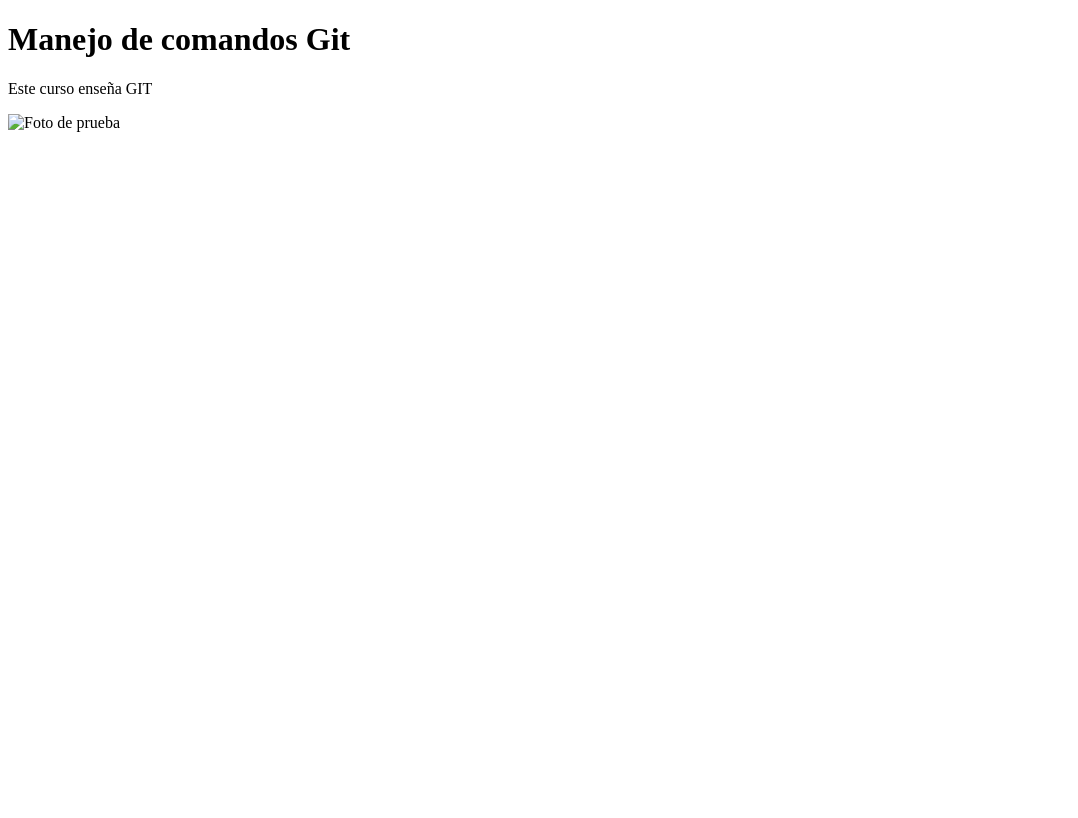
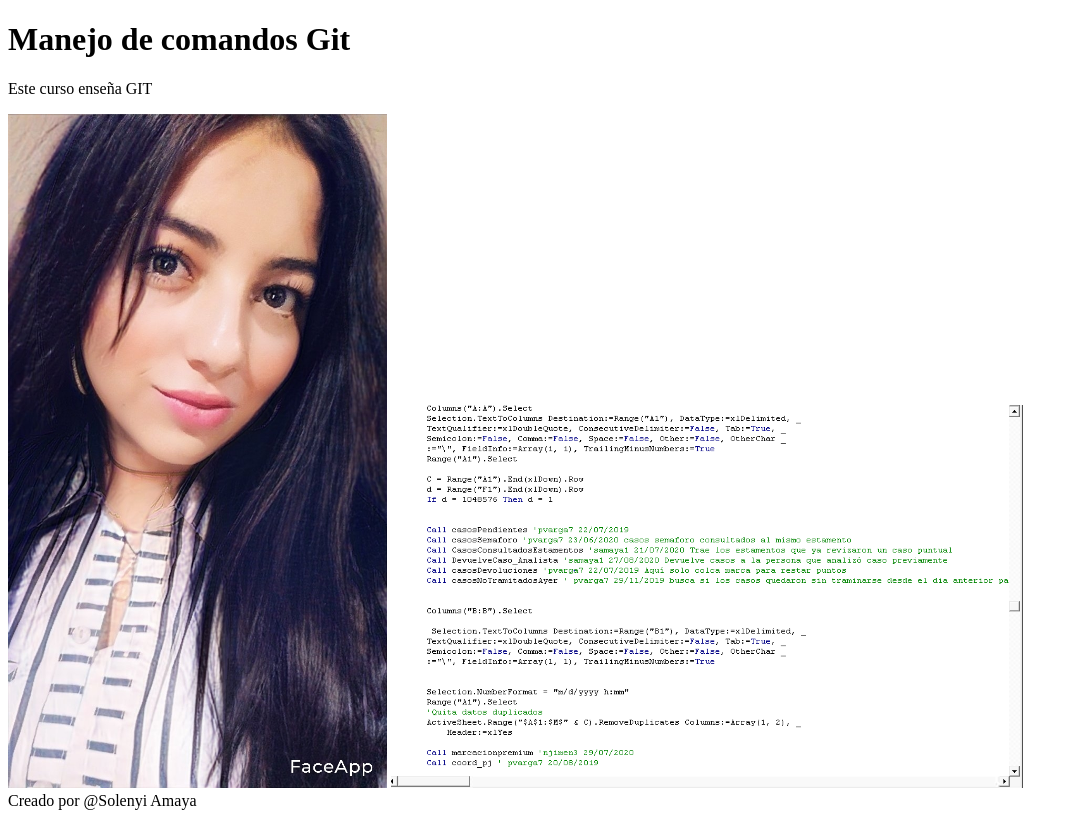
Before and after one commit to samaya199/CursoGitEclipse, a plain HTML site: page Git.html in a window 1280 px wide. Shown: the whole page, without its empty margins (0-1078 px from the left). Drawn offline with Linux system fonts and the light colour scheme.

Commit message:
Subo fotos a Git.html

```diff
--- a/Git.html
+++ b/Git.html
@@ -9,7 +9,9 @@
     <h1>Manejo de comandos Git</h1>
     <p>Este curso enseña GIT</p>
     <div>
-      <img src="Foto.jpeg" alt="Foto de prueba" />
+      <img src="img/Foto.jpeg" alt="Foto de prueba" width="30%" />
+      <img src="img/Métodos Estamentos.PNG" alt="Foto 2" width="50%" />
     </div>
   </body>
+  <footer>Creado por @Solenyi Amaya</footer>
 </html>
```
Also changed, not shown: img/Foto.jpeg (added), img/Métodos Estamentos.PNG (added).
